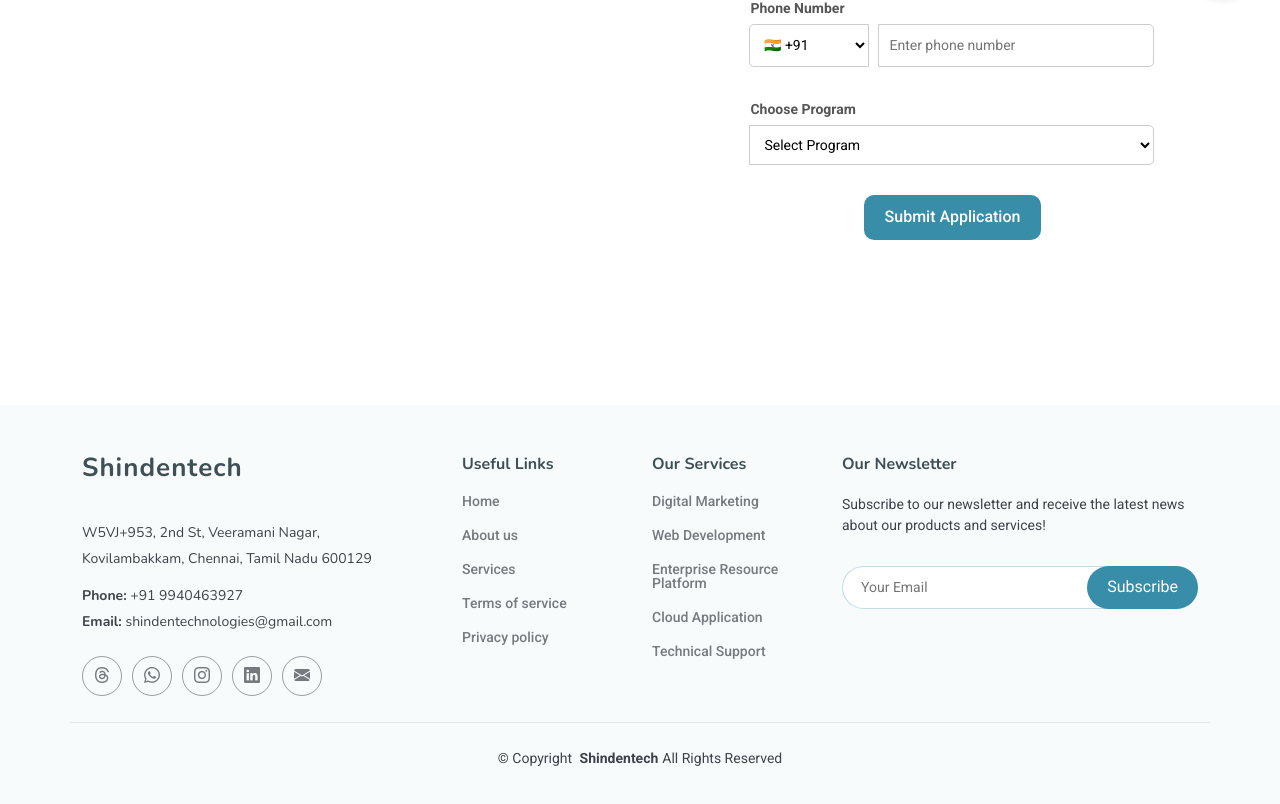
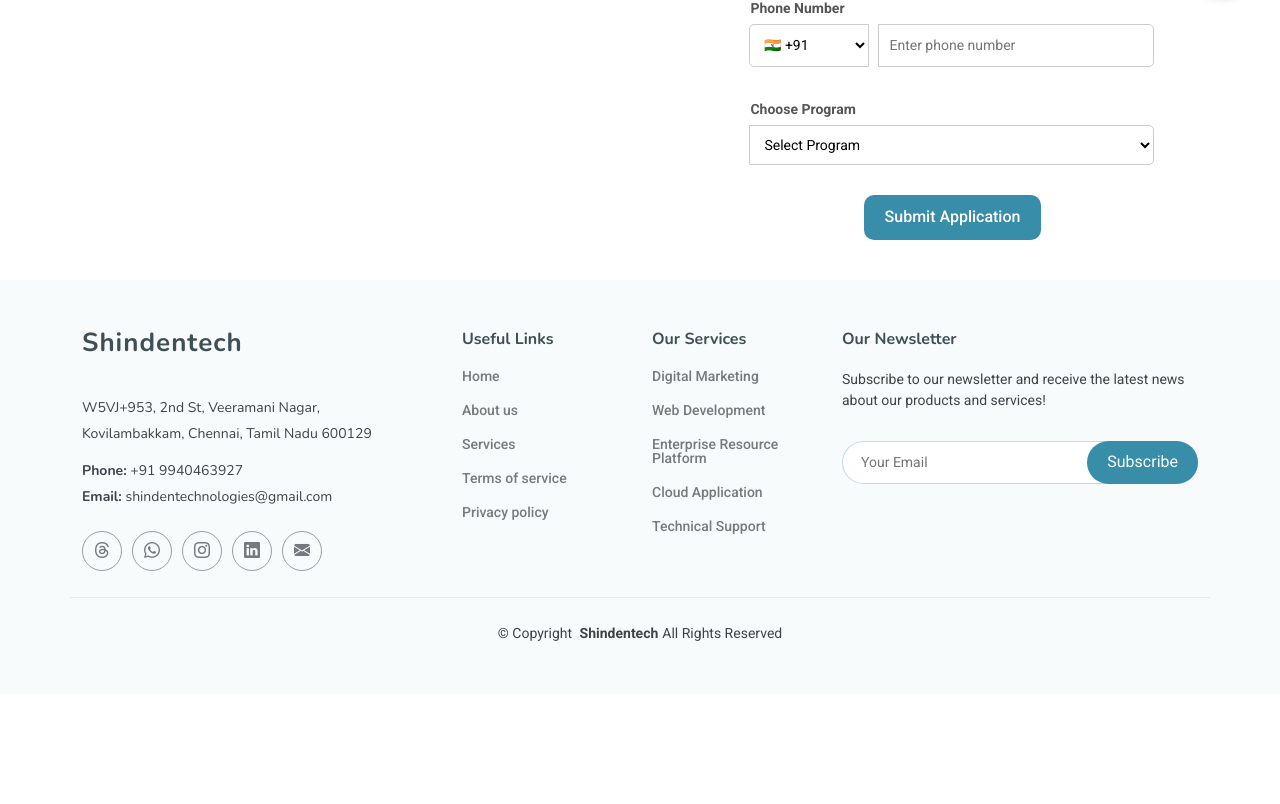
Before and after one commit to abinashofficial/ai-techlub, a React (Vite) app: page /fulltime in a window 1280 px wide. Shown: the part 788-1592 px from the top of the page. After the commit the page ends 1482 px from the top, so only its background shows below. Built offline with nearby package versions, Linux system fonts and the light colour scheme; no server answers.

Commit message:
toast bug fixed

```diff
--- a/src/App.css
+++ b/src/App.css
@@ -544,8 +544,7 @@ color: black;
   }
 }
 
-.toast-transparent {
-  background: transparent !important;
-  color: white !important;
-  box-shadow: none !important;
+.Toastify {
+  padding: 0 !important;
+  scroll-margin-top: 0 !important;
 }
--- a/src/App.tsx
+++ b/src/App.tsx
@@ -16,6 +16,9 @@ import AudioChunk from "./components/AudioChunks";
 import Internship from "./pages/internship";
 import Career from "./pages/career";
 import Fulltime from "./pages/fulltime";
+import { ToastContainer } from "react-toastify";
+import "react-toastify/dist/ReactToastify.css";
+
 
 
 
@@ -48,6 +51,7 @@ const App: React.FC = () => {
           }}
         >
           <ScrollToTop />
+<div>
 
           <Routes>
             <Route path="/" element={<Landing />} />
@@ -62,6 +66,8 @@ const App: React.FC = () => {
             <Route path="/fulltime" element={<Fulltime />} />
 
           </Routes>
+          <ToastContainer/>
+</div>
 
           {/* <ChatBot /> */}
         </locateContext.Provider>
--- a/src/components/Footer .tsx
+++ b/src/components/Footer .tsx
@@ -2,7 +2,7 @@ import React from "react";
 import type {FormEvent } from "react";
 
 import "bootstrap-icons/font/bootstrap-icons.css";
-import { toast, ToastContainer } from "react-toastify";
+import { toast } from "react-toastify";
 import "react-toastify/dist/ReactToastify.css";
 
 
@@ -19,9 +19,7 @@ const Footer: React.FC = () => {
     <div>
 
 
-    <footer style={{
-      top:125
-    }} id="footer" className="footer position-relative light-background">
+    <footer id="footer" className="footer position-relative light-background">
       <div className="container footer-top">
         <div className="row gy-4">
           {/* About Section */}
@@ -102,7 +100,7 @@ const Footer: React.FC = () => {
       </div>
     </footer>
       {/* <a href="#" id="scroll-top" className="scroll-top d-flex align-items-center justify-content-center"><i className="bi bi-arrow-up-short"></i></a> */}
-<ToastContainer/>
+{/* <ToastContainer/> */}
 
         </div>
 
```
Also changed, not shown: src/pages/career.tsx (+6 -5 lines).
